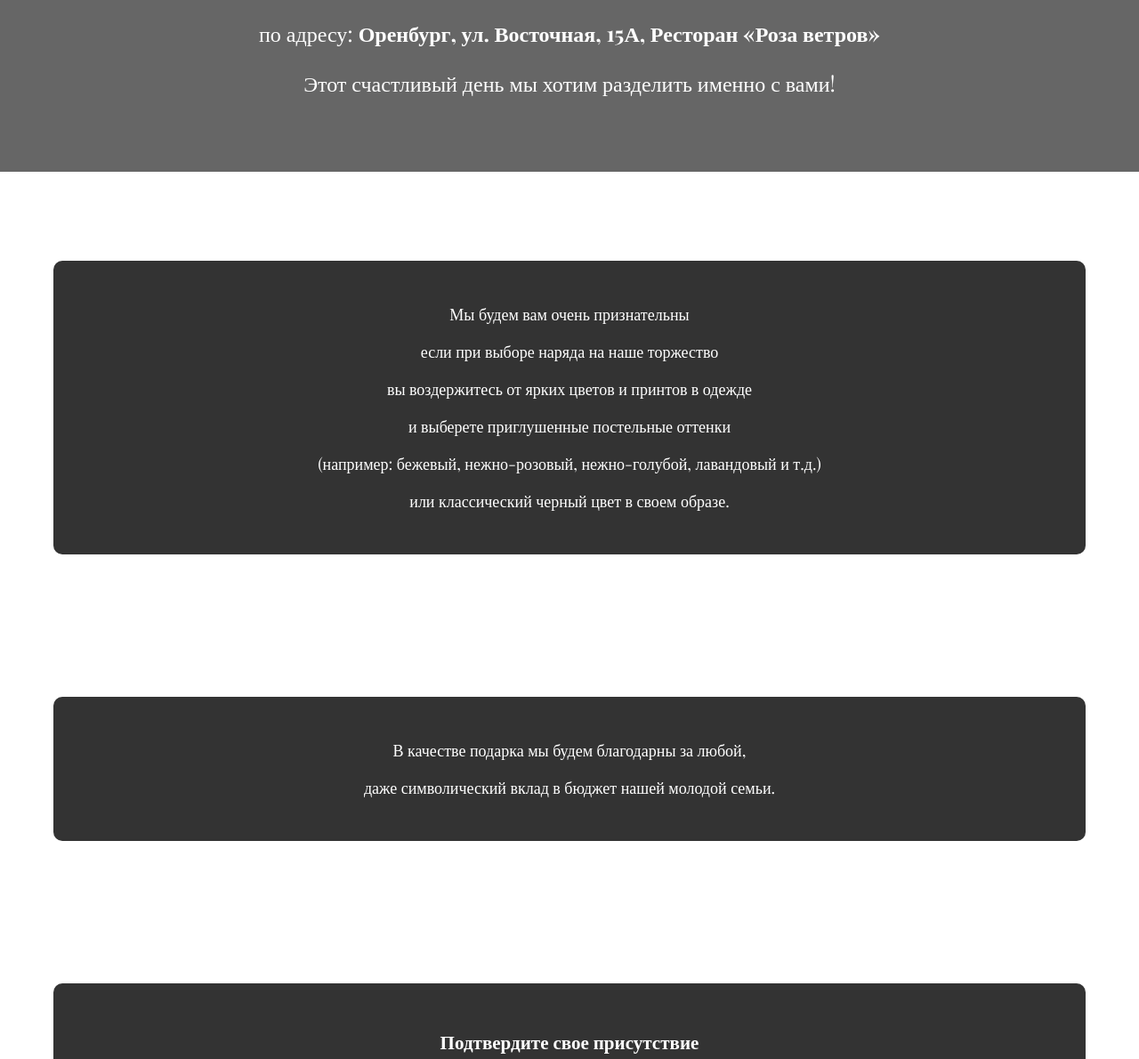
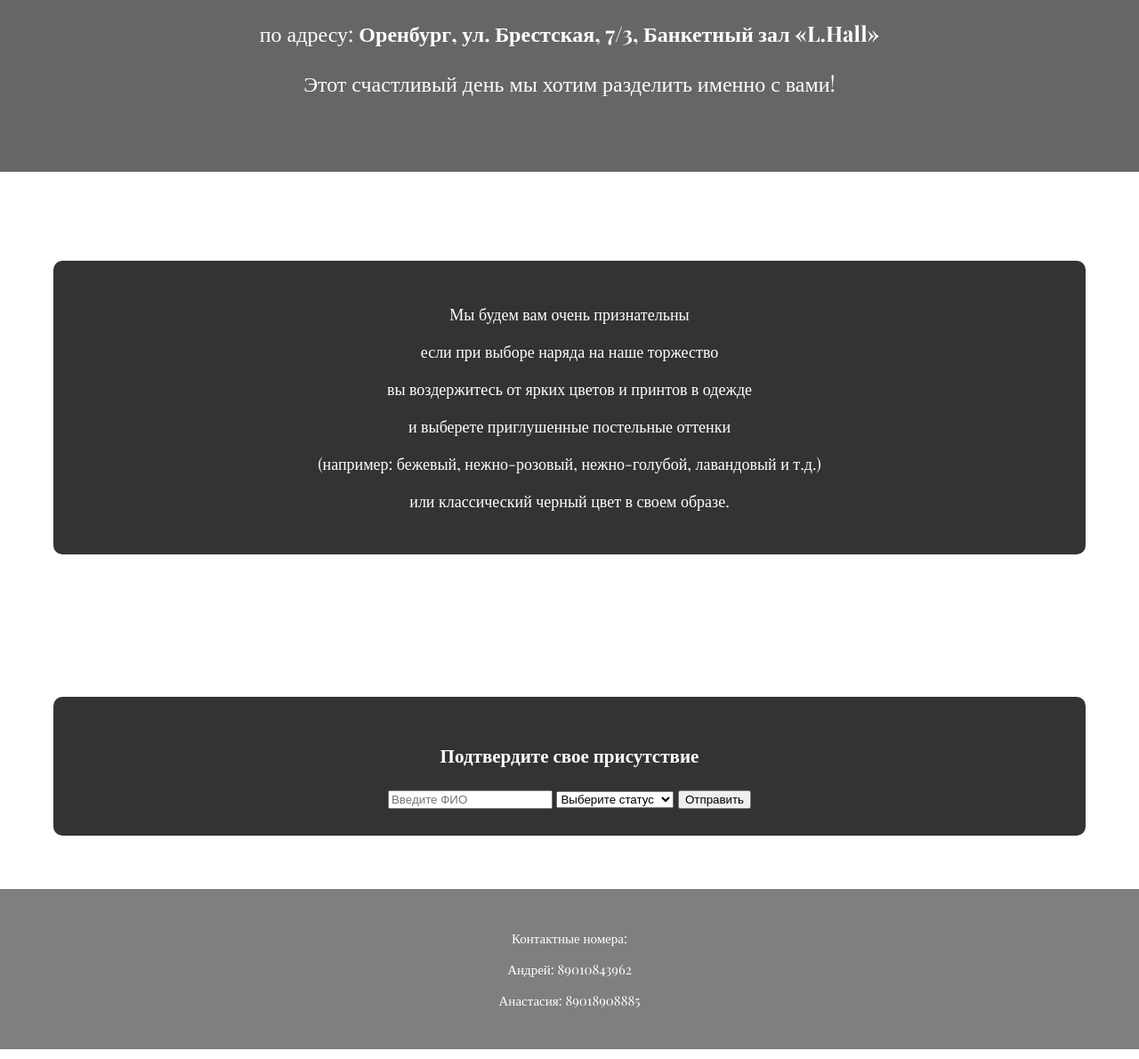
Before and after one commit to AndruxaMi11eR/PriglosSvadba, a plain HTML site: page index.html in a window 1280 px wide. Shown: the part 730-1920 px from the top of the page at 89% size. Drawn offline with nearby package versions, Linux system fonts and the light colour scheme.

Commit message:
index.html

```diff
--- a/index.html
+++ b/index.html
@@ -68,7 +68,7 @@
          <p>состоится наша свадьба!</p>
          <p>В 15:30 будет организован сбор гостей,</p>
          <p>а в 16:00 начнется торжественная церемония бракосочетания</p>
-         <p>по адресу: <strong>Оренбург, ул. Восточная, 15А, Ресторан «Роза ветров»</strong></p>
+         <p>по адресу: <strong>Оренбург, ул. Брестская, 7/3, Банкетный зал «L.Hall»</strong></p>
          <p>Этот счастливый день мы хотим разделить именно с вами!</p>
      </header>
 
@@ -81,13 +81,6 @@
             <p>(например: бежевый, нежно-розовый, нежно-голубой, лавандовый и т.д.)</p>
             <p>или классический черный цвет в своем образе.</p>
     </div>
-    </div>
-
-    <div class="content">
-        <div class="form-container">
-            <p>В качестве подарка мы будем благодарны за любой,</p>
-            <p>даже символический вклад в бюджет нашей молодой семьи.</p>
-        </div>
     </div>
 
      <div class="content">
```
